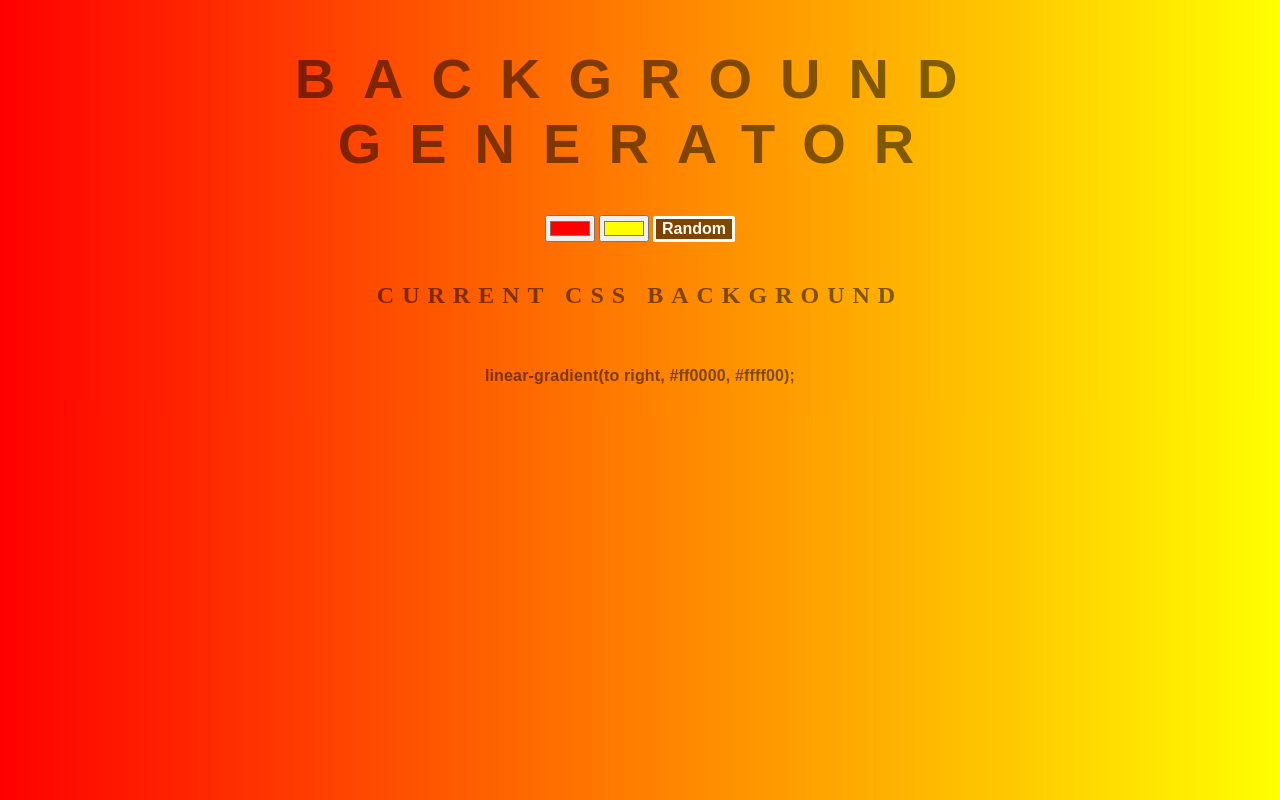
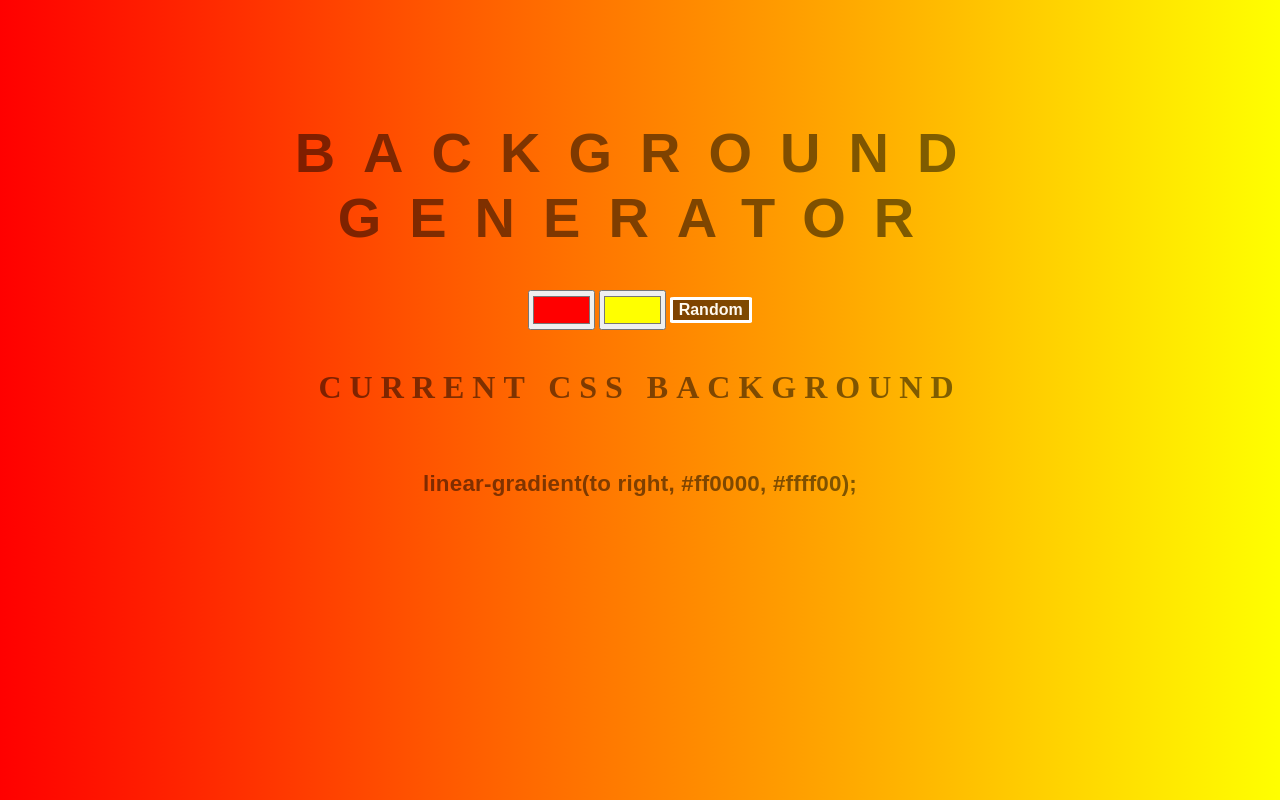
Before and after one commit to alexmonteil/background-generator, a website: page index.html in a window 1280 px wide. Drawn offline with Linux system fonts and the light colour scheme.

Commit message:
fixing styles

```diff
--- a/style.css
+++ b/style.css
@@ -22,12 +22,14 @@ h1 {
     text-align: center;
     text-transform: uppercase;
     letter-spacing: .5em;
+    margin-top: 2em;
 
 }
 
 h2 {
 
     order: 2;
+    font-size: 2em;
     flex-basis: 100%;
     margin-top: 3%;
 }
@@ -37,7 +39,7 @@ h3 {
     order: 3;
     flex-basis: 100%;
     margin-top: 3%;
-	font: 900 1em 'Raleway', sans-serif;
+	font: 900 1.4em 'Raleway', sans-serif;
     color: rgba(0,0,0,.5);
     text-align: center;
     text-transform: none;
@@ -50,6 +52,8 @@ input {
     order: 1;
     flex-basis: auto;
     margin: 2px 2px 2px 2px;
+    height: 3em;
+    width: 5em;
 
 }
 
@@ -66,7 +70,7 @@ button {
 
 }
 
-@media only screen and (max-width: 600px) {
+@media only screen and (max-width: 31.25em) {
     h1 {
         font: 600 2em 'Raleway', sans-serif;
         letter-spacing: .4em;
```
